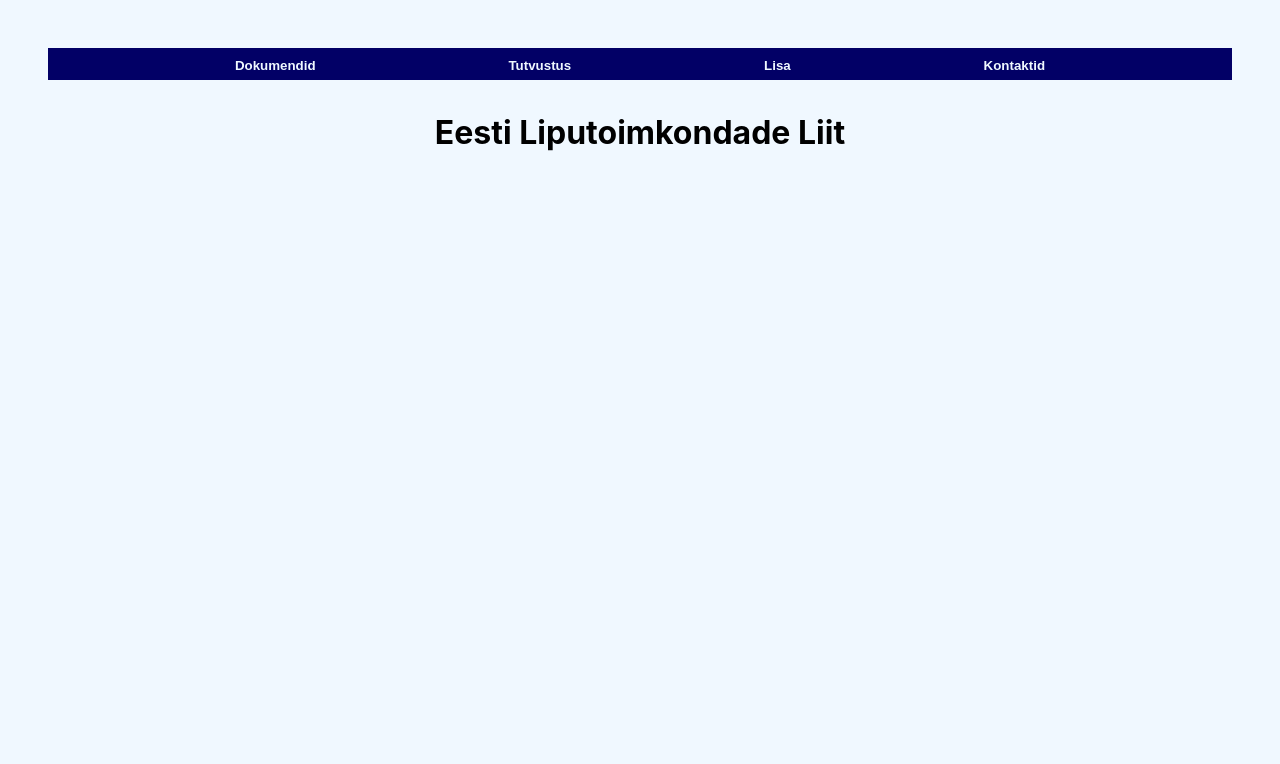
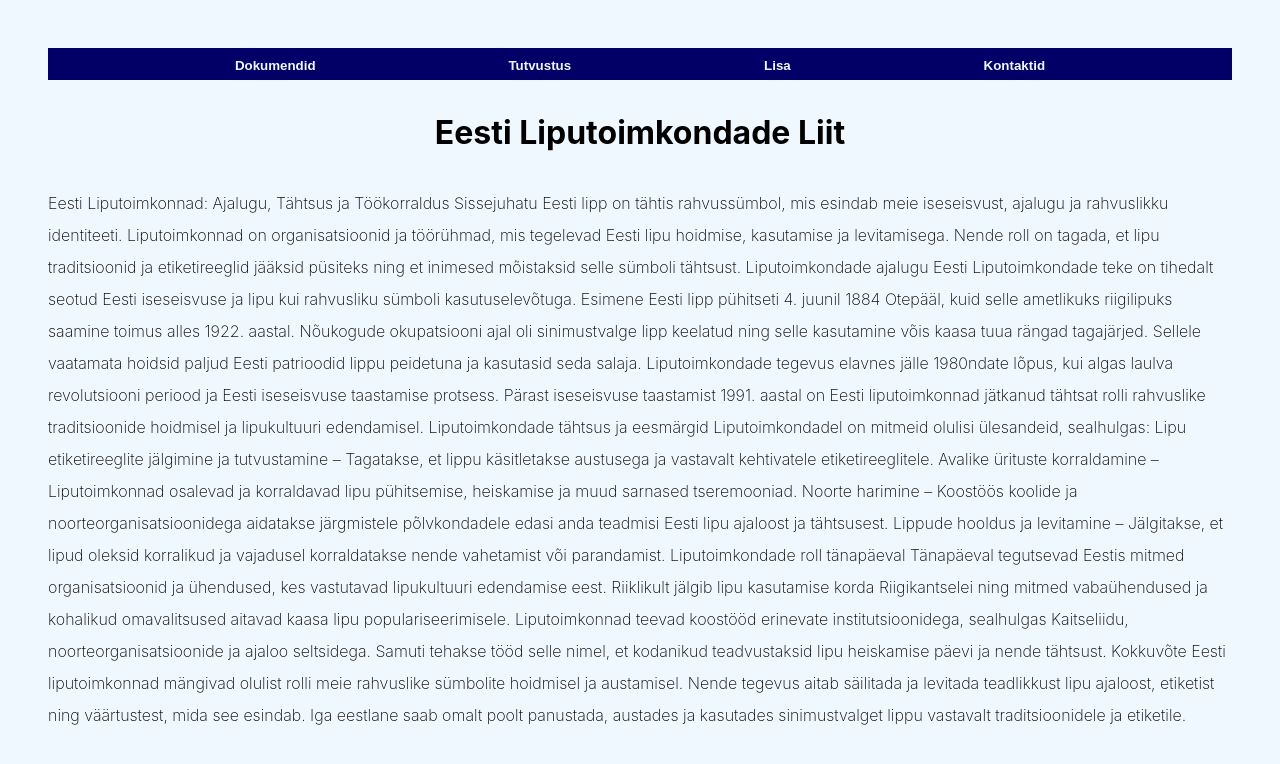
Before and after one commit to originaldreamer/ell.ee, a React (Vite) app: page / in a window 1280 px wide. Shown: the top 764 px of the page. Built offline with nearby package versions, Linux system fonts and the light colour scheme.

Commit message:
mingi kiri

```diff
--- a/src/App.jsx
+++ b/src/App.jsx
@@ -31,7 +31,35 @@
         <h1>Eesti Liputoimkondade Liit</h1>
         <div className = "text">
           <p>
-          {fileContent}
+          Eesti Liputoimkonnad: Ajalugu, Tähtsus ja Töökorraldus
+Sissejuhatu
+Eesti lipp on tähtis rahvussümbol, mis esindab meie iseseisvust, ajalugu ja rahvuslikku identiteeti. Liputoimkonnad on organisatsioonid ja töörühmad, mis tegelevad Eesti lipu hoidmise, kasutamise ja levitamisega. Nende roll on tagada, et lipu traditsioonid ja etiketireeglid jääksid püsiteks ning et inimesed mõistaksid selle sümboli tähtsust.
+Liputoimkondade ajalugu Eesti
+Liputoimkondade teke on tihedalt seotud Eesti iseseisvuse ja lipu kui rahvusliku sümboli kasutuselevõtuga. Esimene Eesti lipp pühitseti 4. juunil 1884 Otepääl, kuid selle ametlikuks riigilipuks saamine toimus alles 1922. aastal.
+Nõukogude okupatsiooni ajal oli sinimustvalge lipp keelatud ning selle kasutamine võis kaasa tuua rängad tagajärjed. Sellele vaatamata hoidsid paljud Eesti patrioodid lippu peidetuna ja kasutasid seda salaja. Liputoimkondade tegevus elavnes jälle 1980ndate lõpus, kui algas laulva revolutsiooni periood ja Eesti iseseisvuse taastamise protsess.
+Pärast iseseisvuse taastamist 1991. aastal on Eesti liputoimkonnad jätkanud tähtsat rolli rahvuslike traditsioonide hoidmisel ja lipukultuuri edendamisel.
+
+Liputoimkondade tähtsus ja eesmärgid
+
+Liputoimkondadel on mitmeid olulisi ülesandeid, sealhulgas:
+
+Lipu etiketireeglite jälgimine ja tutvustamine – Tagatakse, et lippu käsitletakse austusega ja vastavalt kehtivatele etiketireeglitele.
+
+Avalike ürituste korraldamine – Liputoimkonnad osalevad ja korraldavad lipu pühitsemise, heiskamise ja muud sarnased tseremooniad.
+
+Noorte harimine – Koostöös koolide ja noorteorganisatsioonidega aidatakse järgmistele põlvkondadele edasi anda teadmisi Eesti lipu ajaloost ja tähtsusest.
+
+Lippude hooldus ja levitamine – Jälgitakse, et lipud oleksid korralikud ja vajadusel korraldatakse nende vahetamist või parandamist.
+
+Liputoimkondade roll tänapäeval
+
+Tänapäeval tegutsevad Eestis mitmed organisatsioonid ja ühendused, kes vastutavad lipukultuuri edendamise eest. Riiklikult jälgib lipu kasutamise korda Riigikantselei ning mitmed vabaühendused ja kohalikud omavalitsused aitavad kaasa lipu populariseerimisele.
+
+Liputoimkonnad teevad koostööd erinevate institutsioonidega, sealhulgas Kaitseliidu, noorteorganisatsioonide ja ajaloo seltsidega. Samuti tehakse tööd selle nimel, et kodanikud teadvustaksid lipu heiskamise päevi ja nende tähtsust.
+
+Kokkuvõte
+
+Eesti liputoimkonnad mängivad olulist rolli meie rahvuslike sümbolite hoidmisel ja austamisel. Nende tegevus aitab säilitada ja levitada teadlikkust lipu ajaloost, etiketist ning väärtustest, mida see esindab. Iga eestlane saab omalt poolt panustada, austades ja kasutades sinimustvalget lippu vastavalt traditsioonidele ja etiketile.
           </p>
         </div>
       </main>
```
